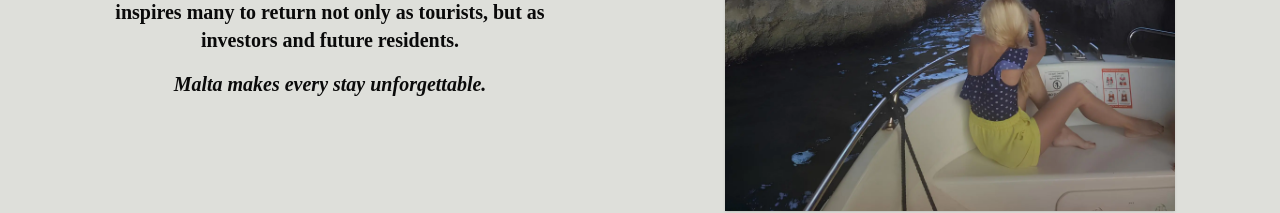
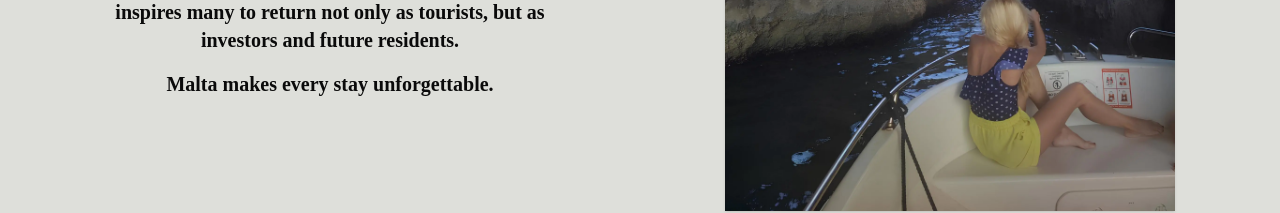
Before and after one commit to nuki1048/express-nest-test, a Next.js app in the folder frontend/: page /activities in a window 1280 px wide. Shown: the part 1133-1346 px from the top of the page. Built offline with nearby package versions, Linux system fonts and the light colour scheme; a web font is replaced by a local one.

Commit message:
fix: fix styles for last text

```diff
--- a/frontend/components/shared/sections/intro-section.tsx
+++ b/frontend/components/shared/sections/intro-section.tsx
@@ -40,7 +40,7 @@ export const IntroSection: React.FC<Props> = ({ className }) => {
 						<p className="text-center">
 							{t('description.mainText')}
 						</p>
-						<p className="text-center italic">
+						<p className="text-center">
 							{t('description.footer')}
 						</p>
 					</div>
```
